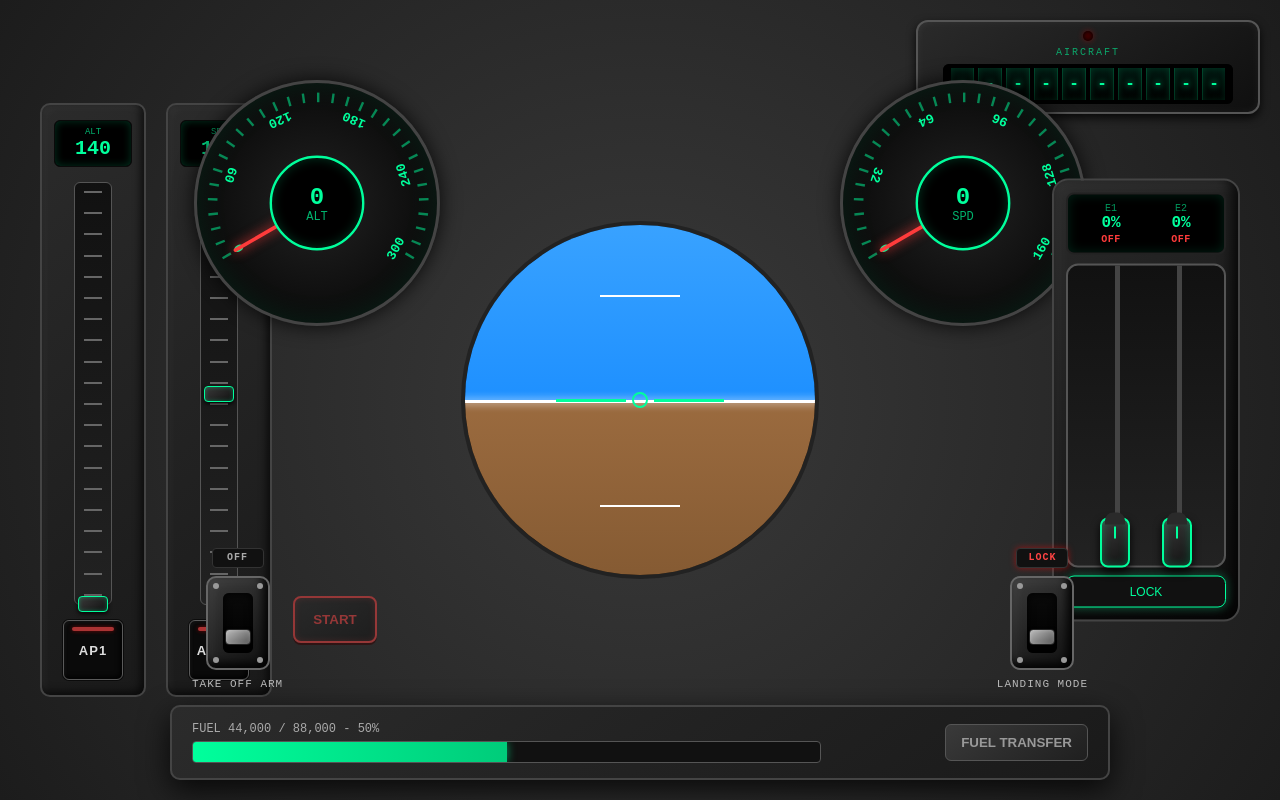
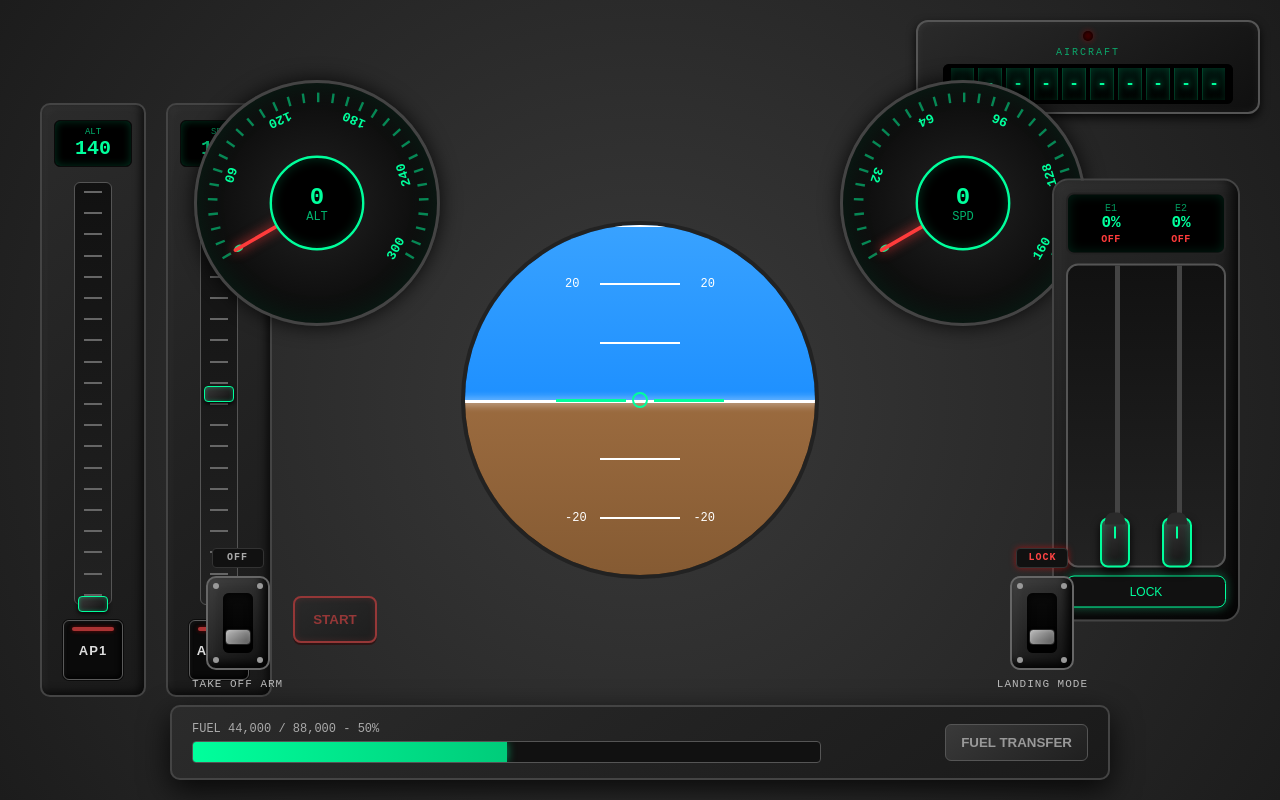
Before and after one commit to fanecovsf/external-cockpit, a Vue app in the folder frontend/cockpit/: page / in a window 1280 px wide. Built offline with nearby package versions, Linux system fonts and the light colour scheme; no server answers.

Commit message:
feat: horizon upgrade

```diff
--- a/frontend/cockpit/src/components/ArtificialHorizon.vue
+++ b/frontend/cockpit/src/components/ArtificialHorizon.vue
@@ -60,11 +60,16 @@ const pitchLines = Array.from({ length: 19 }, (_, i) => (i - 9) * 10);
         v-for="p in pitchLines"
         :key="p"
         class="pitch-line"
-        :style="{ top: `${100 - p * 1}%` }"
+        :style="{ top: `${50 - (p / 90) * 50}%` }"
       >
+        <span v-if="p % 20 === 0 && p !== 0" class="pitch-text left">
+          {{ p }}
+        </span>
+
         <div class="line-mark"></div>
-        <span v-if="p % 20 === 0 && p !== 0" class="pitch-text">
-          {{ Math.abs(p) }}
+
+        <span v-if="p % 20 === 0 && p !== 0" class="pitch-text right">
+          {{ p }}
         </span>
       </div>
 
@@ -152,7 +157,6 @@ const pitchLines = Array.from({ length: 19 }, (_, i) => (i - 9) * 10);
   box-shadow: 0 0 8px white;
 }
 
-/* linhas de pitch */
 .pitch-line {
   position: absolute;
   width: 100%;
@@ -169,9 +173,16 @@ const pitchLines = Array.from({ length: 19 }, (_, i) => (i - 9) * 10);
 
 .pitch-text {
   position: absolute;
-  right: 10px;
   font-size: 12px;
   color: white;
+}
+
+.pitch-text.left {
+  left: calc(50% - 75px);
+}
+
+.pitch-text.right {
+  right: calc(50% - 75px);
 }
 
 /* avião */
```
